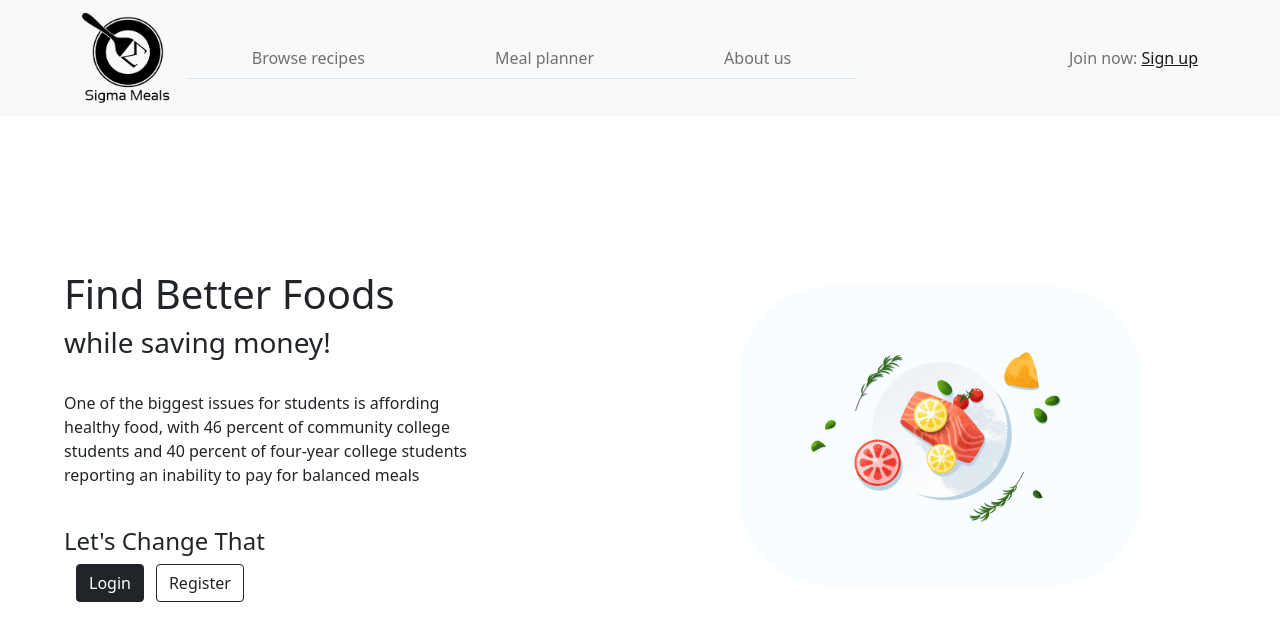
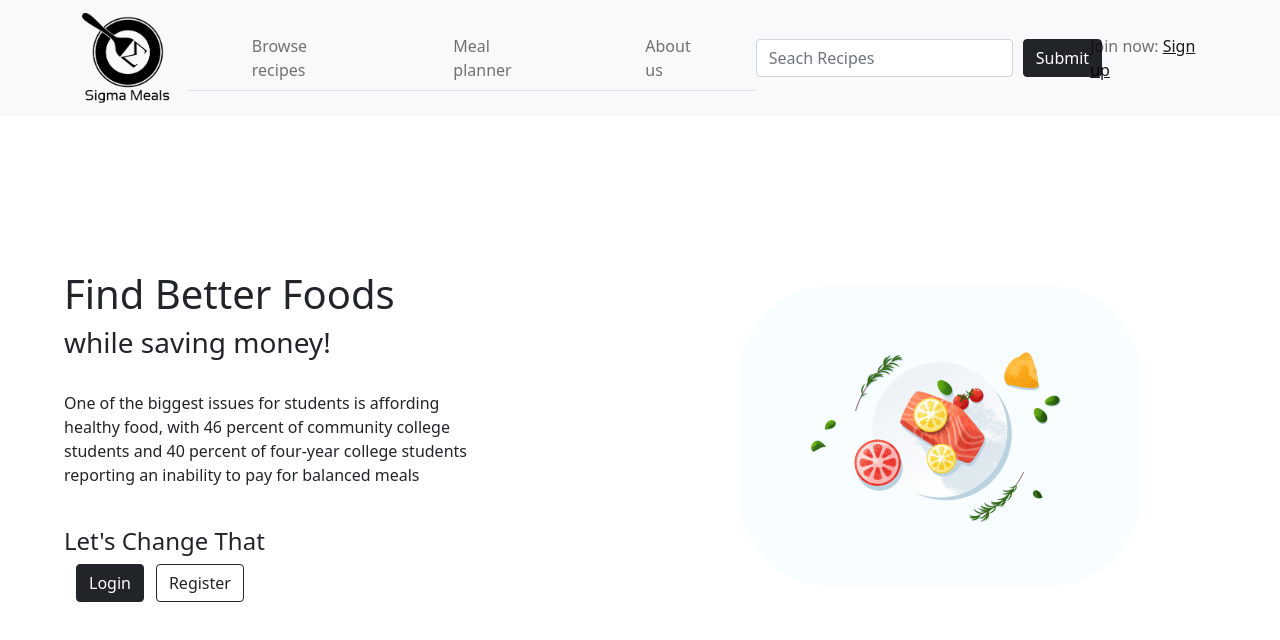
Before and after one commit to Abdulqdir/SigmaMeals, a React (Create React App) app in the folder client/: page / in a window 1280 px wide. Shown: the top 640 px of the page. Built offline with nearby package versions, Linux system fonts and the light colour scheme.

Commit message:
Implemented recipe search bar for the whole site

```diff
--- a/client/src/App.css
+++ b/client/src/App.css
@@ -66,6 +66,13 @@ img {
   width: auto;
   border-radius: 0;
   height: 90px;
+}
+.search-bar {
+  display: flex;
+  padding-right: 45px;
+}
+.search-bar div {
+  padding-right: 10px;
 }
 
 /* BrowseRecipes css */
--- a/client/src/Router.js
+++ b/client/src/Router.js
@@ -6,6 +6,7 @@ import RegisterPage from './pages/RegisterPage';
 import BrowseRecipes from './pages/BrowseRecipes';
 import MealPlanner from './pages/MealPlanner';
 import SingleRecipe from './pages/SingleRecipe';
+import SearchRecipes from './pages/SearchRecipe';
 
 export const Router = () => {
   return (
@@ -16,6 +17,7 @@ export const Router = () => {
         <Route path="/register" exact element={<RegisterPage />} />
         <Route path="/browseRecipes" exact element={<BrowseRecipes />} />
         <Route path="/recipe" exact element={<SingleRecipe />} />
+        <Route path="/search" exact element={<SearchRecipes />} />
         <Route path="/mealplanner" exact element={<MealPlanner />} />
         <Route path="*" element={<NotFound />} />
       </Routes>
--- a/client/src/components/Topbar.js
+++ b/client/src/components/Topbar.js
@@ -1,10 +1,11 @@
-import React from "react";
-import { Container, Navbar } from "react-bootstrap";
-import Nav from "react-bootstrap/Nav";
-import "../App.css";
-import logo from "./logo.png";
+import { React, useState } from 'react';
+import { Container, Form, Navbar, Nav, Col, Button } from 'react-bootstrap';
+import '../App.css';
+import logo from './logo.png';
 
 export default function Topbar() {
+  const [searchKeyword, setSearchKeyword] = useState('');
+
   return (
     <Navbar bg="light" variant="light">
       <Container>
@@ -30,6 +31,20 @@ export default function Topbar() {
         </Nav>
         <Navbar.Toggle />
         <Navbar.Collapse className="justify-content-end">
+          <div className="search-bar">
+            <Col xs="auto">
+              <Form.Control
+                placeholder="Seach Recipes"
+                onChange={(e) => setSearchKeyword(e.target.value)}
+              />
+            </Col>
+            <Button
+              href={`/search?recipe_name=${searchKeyword}`}
+              variant="dark"
+            >
+              Submit
+            </Button>
+          </div>
           <Navbar.Text>
             Join now: <a href="/login">Sign up</a>
           </Navbar.Text>
--- /dev/null
+++ b/client/src/pages/SearchRecipe.js
@@ -0,0 +1,66 @@
+import React from 'react';
+import { useState, useEffect } from 'react';
+import { Table } from 'react-bootstrap';
+import '../App.css';
+import parser from 'html-react-parser';
+
+const SearchRecipes = () => {
+  const [recipes, setRecipes] = useState([]);
+
+  const queryParams = new URLSearchParams(window.location.search);
+  const keyword = queryParams.get('recipe_name');
+
+  useEffect(() => {
+    fetch(`/search?recipe_name=${keyword}`)
+      .then((resp) => resp.json())
+      .then((data) => {
+        setRecipes(data);
+      });
+  }, [keyword]);
+
+  const openInNewtabSecure = (url) => {
+    const newWindow = window.open(url, '_blank', 'noopener,noreferrer');
+    if (newWindow) newWindow.opener = null;
+  };
+
+  console.log(recipes);
+
+  return (
+    <div className="browse-recipes-content">
+      <Table striped bordered hover size="sm" variant="light">
+        <thead>
+          <tr>
+            <th>Recipe</th>
+            <th>Cost</th>
+            <th>Description</th>
+          </tr>
+        </thead>
+        <tbody>
+          {recipes.map((rep) => (
+            <tr
+              key={rep.recipe_id}
+              onClick={() => openInNewtabSecure(`/recipe?id=${rep.recipe_id}`)}
+            >
+              <td>
+                <div className="recipe-container">
+                  <span className="recipe-title">{rep.recipe_title}</span>
+                  <img
+                    className="recipe-image"
+                    src={rep.image_url}
+                    alt=""
+                  ></img>
+                </div>
+              </td>
+              <td className="recipe-cost">${rep.recipe_total_cost}</td>
+              <td className="recipe-description">
+                {parser(rep.recipe_description)}
+              </td>
+            </tr>
+          ))}
+        </tbody>
+      </Table>
+    </div>
+  );
+};
+
+export default SearchRecipes;
--- a/client/src/pages/SingleRecipe.js
+++ b/client/src/pages/SingleRecipe.js
@@ -17,9 +17,9 @@ const SingleRecipe = () => {
       });
   }, [id]);
 
-  console.log(recipe);
-  console.log(ingredients);
-  console.log(recipe.instructions);
+  // console.log(recipe);
+  // console.log(ingredients);
+  // console.log(recipe.instructions);
 
   return (
     <div className="single-recipe-container">
@@ -47,7 +47,7 @@ const SingleRecipe = () => {
             {String(recipe.instructions)
               .split('\n')
               .map((str) => (
-                <p>{str}</p>
+                <p key={str.charAt(5)}>{str}</p>
               ))}
           </div>
         </div>
```
